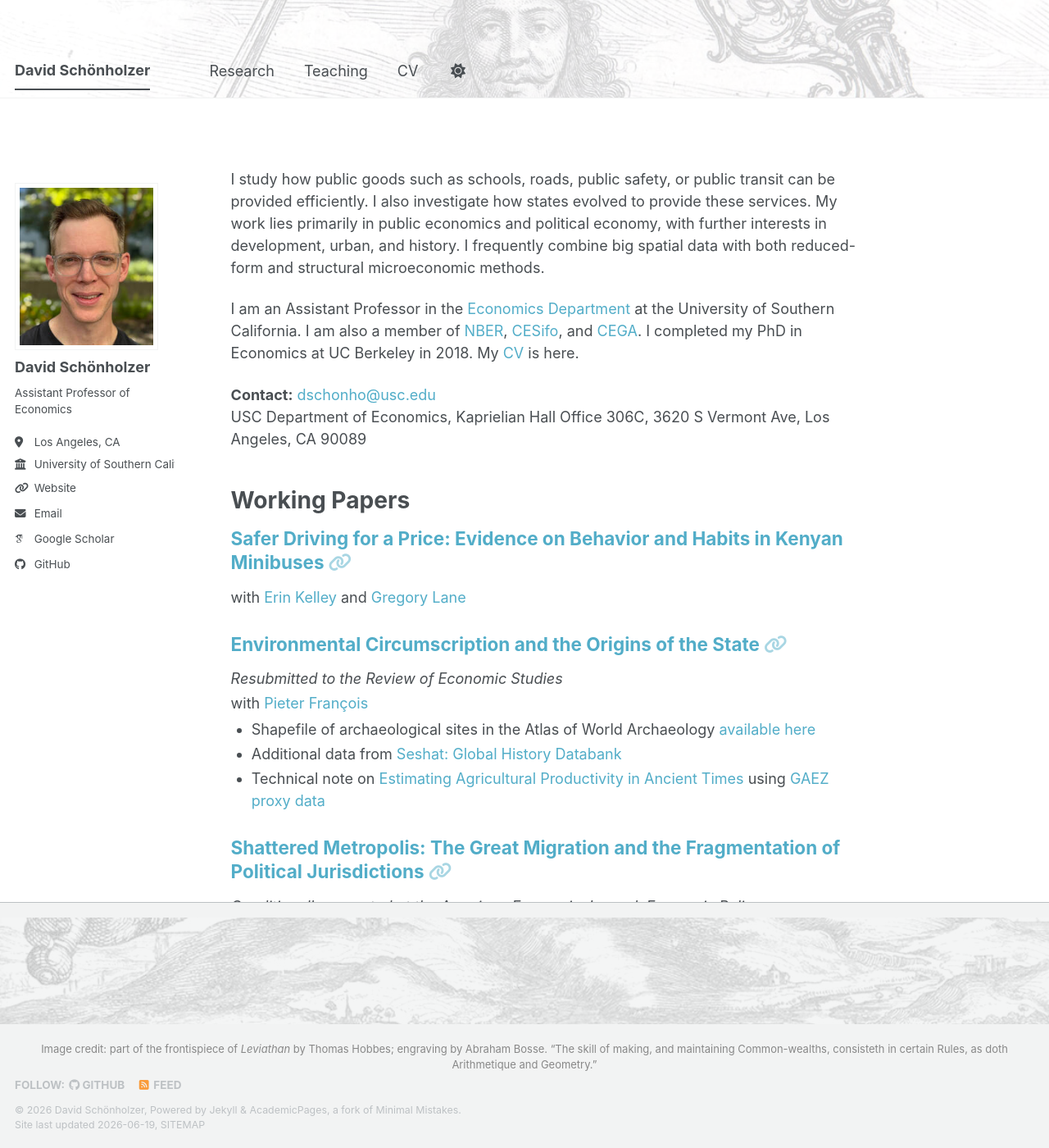
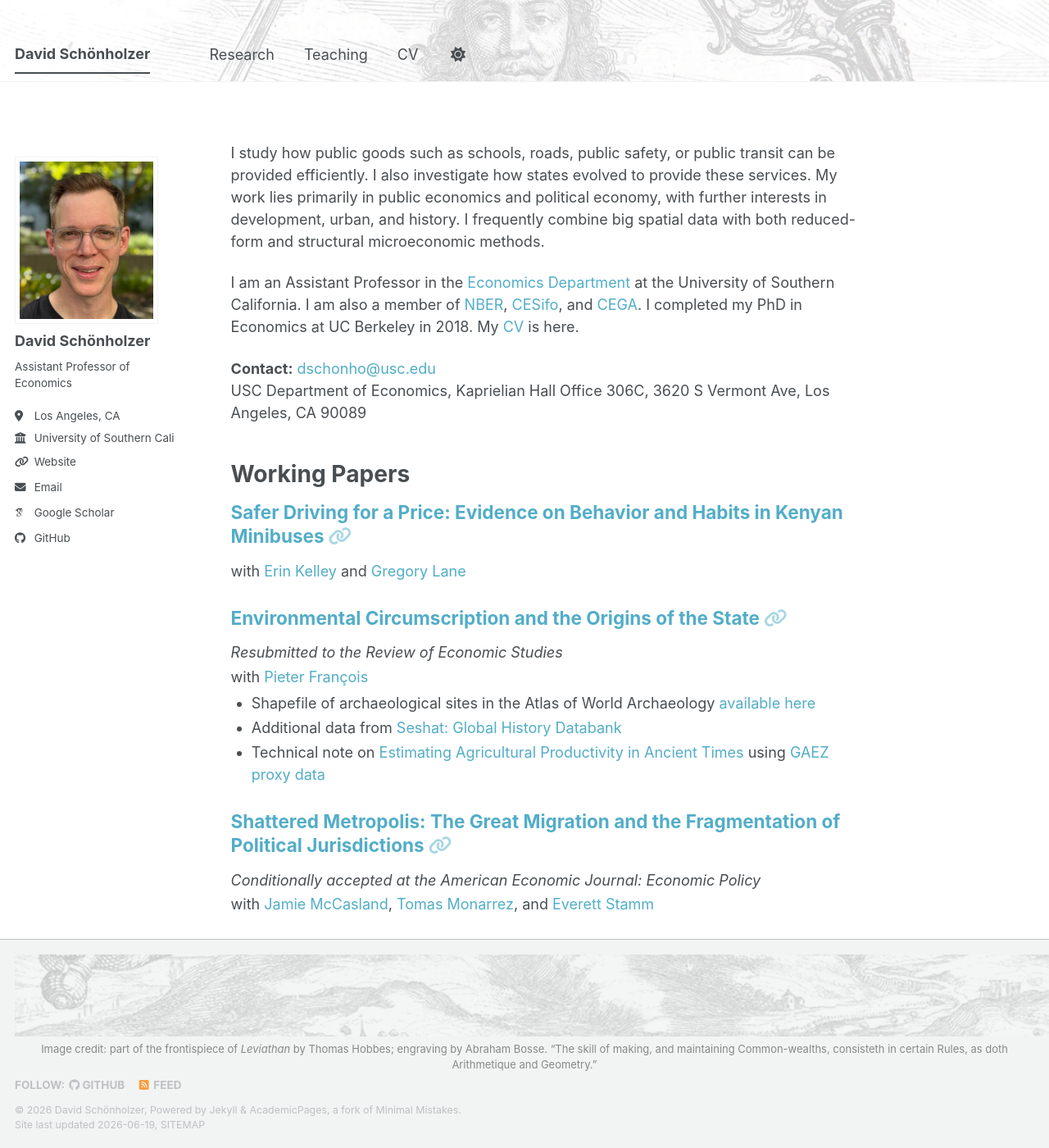
Before and after one commit to david-sch/david-sch.github.io, a Jekyll site: the page built from _pages/about.md, in a window 1280 px wide and 1400 px high. Shown: the whole window at 82% size. Built offline with Jekyll 4.4.1, drawn with Linux system fonts in a browser that asks for light colours; some web fonts are replaced; a script bundle is joined from its source files by our own code; library files that are not in the unit come from our copies.

Commit message:
Shorter header/footer (100px); flush footer banner; tighten header-to-content gap

```diff
--- a/assets/css/main.scss
+++ b/assets/css/main.scss
@@ -283,3 +283,23 @@
   margin-left: calc(50% - 50vw);
 }
 .footer-frontispiece img { height: 130px; }
+
+/* --- Tighter banners + flush footer + smaller header/content gap --- */
+
+/* Shorter header */
+.site-header { height: 100px; }
+
+/* Small, even gap below the header for both sidebar and content */
+#main { margin-top: 108px; }
+@media screen and (min-width: 1024px) {
+  .sidebar { top: 108px; height: calc(100vh - 108px); }
+}
+/* Drop the leading paragraph/heading margin so the text lines up with the avatar */
+.page__content > :first-child { margin-top: 0; }
+
+/* Footer banner flush (no grey above/below) + shorter */
+.page__footer { padding-top: 0; }
+.page__footer > footer { padding-top: 0; }
+.footer-frontispiece { margin: 0; }
+.footer-frontispiece img { height: 100px; }
+.footer-credit { margin: 0.5em 0 0; }
```
